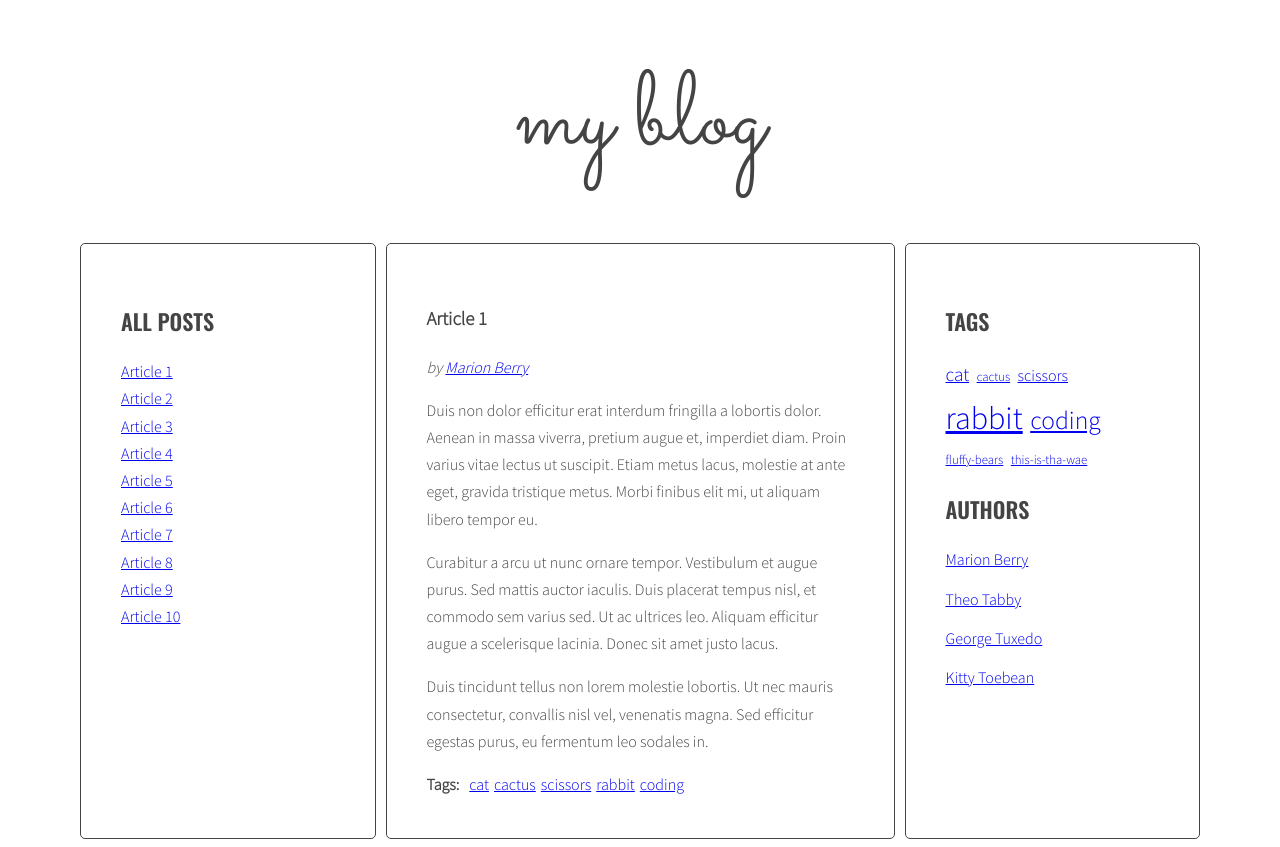
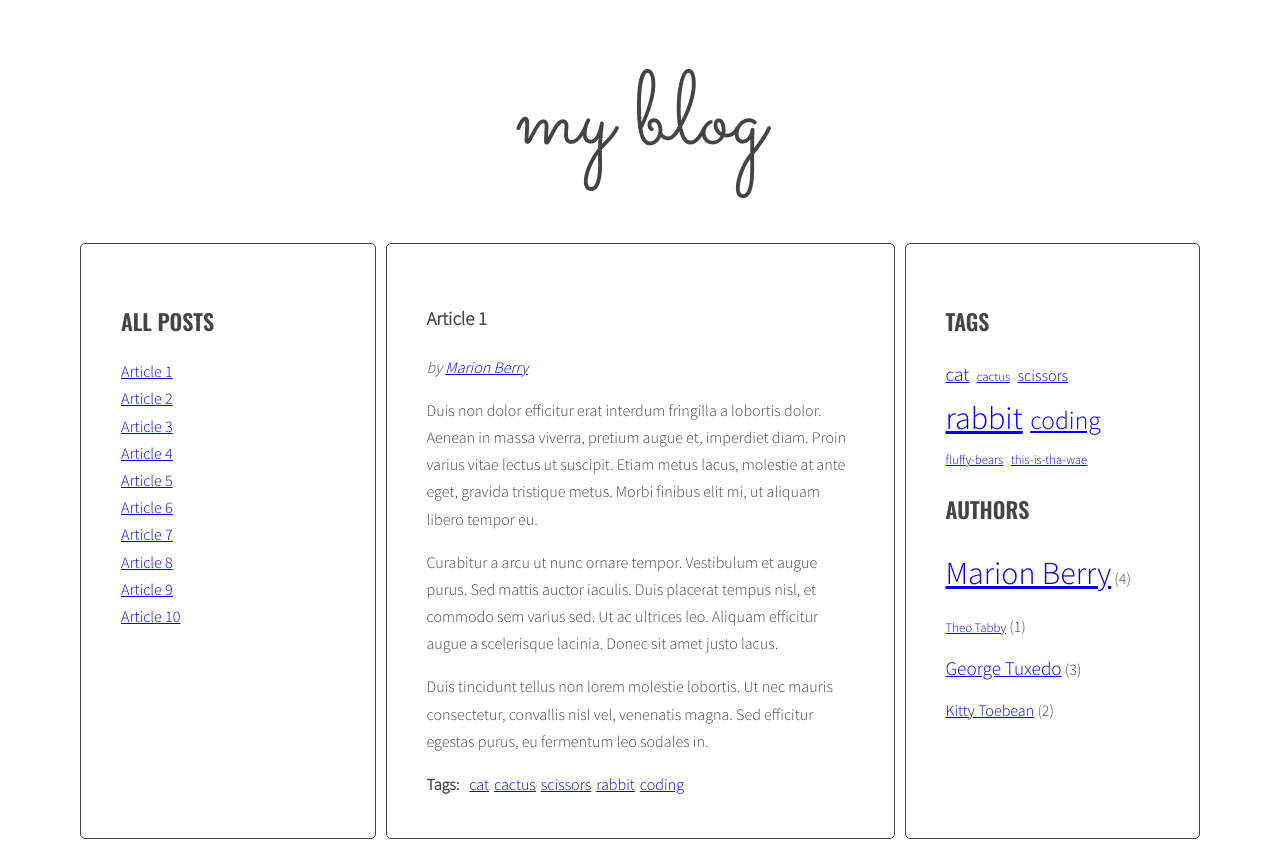
Before and after one commit to Mec0why/javascript-blog, a website: page index.html in a window 1280 px wide. Drawn offline with nearby package versions, Linux system fonts and the light colour scheme.

Commit message:
Add JS calculateAuthorsParams function

```diff
--- a/index.html
+++ b/index.html
@@ -113,7 +113,7 @@
                 </ul>
               </div>
             </article>
-            <article class="post" id="article-8" data-tags="fluffy-bears rabbit" data-author="Theo Tabby">
+            <article class="post" id="article-8" data-tags="fluffy-bears rabbit" data-author="George Tuxedo">
               <h3 class="post-title">Article 8</h3>
               <p class="post-author"></p>
               <div class="post-content">
@@ -141,7 +141,7 @@
                 </ul>
               </div>
             </article>
-            <article class="post" id="article-10" data-tags="this-is-tha-wae cat coding" data-author="George Tuxedo">
+            <article class="post" id="article-10" data-tags="this-is-tha-wae cat coding" data-author="Marion Berry">
               <h3 class="post-title">Article 10</h3>
               <p class="post-author"></p>
               <div class="post-content">
--- a/js/script.js
+++ b/js/script.js
@@ -180,6 +180,24 @@
 
   const optArticleAuthorSelector = '.post-author';
 
+  const calculateAuthorsParams = function (authors) {
+    const params = {
+      max: 0,
+      min: 9999999,
+    };
+
+    for (let author in authors) {
+      if (authors[author] > params.max) {
+        params.max = authors[author];
+      }
+      if (authors[author] < params.min) {
+        params.min = authors[author];
+      }
+    }
+
+    return params;
+  };
+
   const generateAuthors = function () {
     let allAuthors = {};
 
@@ -190,37 +208,40 @@
 
       let html = '';
 
-      const articleAuthors = article.getAttribute('data-author');
+      const author = article.getAttribute('data-author');
 
-      const linkHTML =
-        '<a href="#author-' + articleAuthors + '">' + articleAuthors + '</a>';
+      const linkHTML = '<a href="#author-' + author + '">' + author + '</a>';
 
       html = html + linkHTML;
 
-      if (!allAuthors[articleAuthors]) {
-        allAuthors[articleAuthors] = 1;
+      if (!allAuthors[author]) {
+        allAuthors[author] = 1;
       } else {
-        allAuthors[articleAuthors]++;
+        allAuthors[author]++;
       }
 
       authorWrappers.innerHTML = 'by ' + html;
     }
     const authorList = document.querySelector(optAuthorsListSelector);
 
-    /*  const authorsParams = calculateAuthorParams(allAuthors);*/
+    const authorsParams = calculateAuthorsParams(allAuthors);
 
     let allAuthorsHTML = '';
 
-    for (let articleAuthors in allAuthors) {
+    for (let author in allAuthors) {
       allAuthorsHTML +=
         '<li><a href="#author-' +
-        articleAuthors +
+        author +
         '"' +
         ' class="' +
-        /*calculateTagClass(allAuthors[articleAuthors], authorsParams) +*/
+        calculateTagClass(allAuthors[author], authorsParams) +
         '">' +
-        articleAuthors +
-        '</a></li>';
+        author +
+        '</a>' +
+        ' (' +
+        allAuthors[author] +
+        ')' +
+        '</li>';
     }
 
     authorList.innerHTML = allAuthorsHTML;
```
